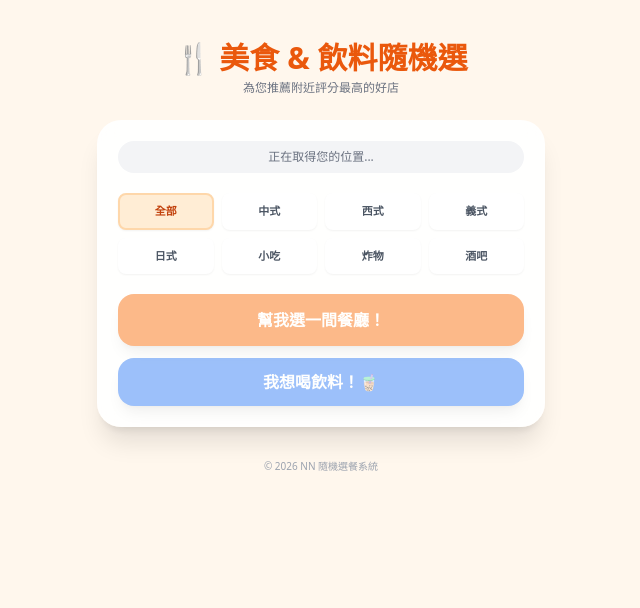
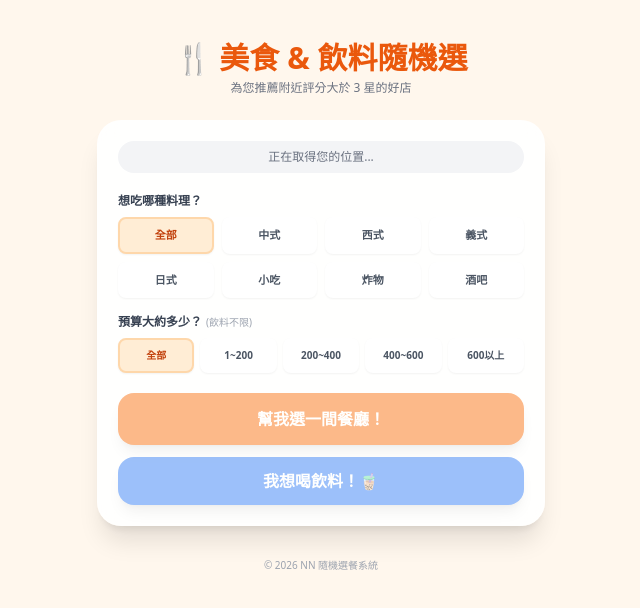
Before and after one commit to Lion04093/NN-food, a plain HTML site: page index.html in a window 1280 px wide. Shown: the whole page, without its empty margins (319-959 px from the left). Drawn offline with nearby package versions, Linux system fonts and the light colour scheme.

Commit message:
Update index.html

```diff
--- a/index.html
+++ b/index.html
@@ -31,12 +31,11 @@
       0% { transform: rotate(0deg); }
       100% { transform: rotate(360deg); }
     }
-    .cuisine-btn.active {
+    .cuisine-btn.active, .price-btn.active {
       background-color: #ffedd5;
       border-color: #fed7aa;
       color: #c2410c;
     }
-    /* 限制評論最多顯示 3 行，多餘的變點點點 */
     .line-clamp-3 {
       display: -webkit-box;
       -webkit-line-clamp: 3;
@@ -49,7 +48,7 @@
 
   <header class="text-center mb-6 animate__animated animate__fadeIn mt-2">
     <h1 class="text-3xl font-black text-orange-600 mb-1">🍴 美食 & 飲料隨機選</h1>
-    <p class="text-gray-500 text-xs">為您推薦附近評分最高的好店</p>
+    <p class="text-gray-500 text-xs">為您推薦附近評分大於 3 星的好店</p>
   </header>
 
   <main class="w-full max-w-md glass-morphism rounded-3xl shadow-xl p-5 mb-8 animate__animated animate__zoomIn">
@@ -58,7 +57,9 @@
       正在取得您的位置...
     </div>
 
-    <div class="mb-5" id="cuisineBox">
+    <!-- 料理選擇器 -->
+    <div class="mb-4" id="cuisineBox">
+      <label class="block text-xs font-bold text-gray-700 mb-2">想吃哪種料理？</label>
       <div class="grid grid-cols-4 gap-2">
         <button onclick="selectCuisine(this, '全部')" class="cuisine-btn active py-2 px-1 text-[11px] rounded-lg border-2 border-orange-200 bg-white text-orange-700 font-bold hover:bg-orange-100 transition-all shadow-sm">全部</button>
         <button onclick="selectCuisine(this, '中式')" class="cuisine-btn py-2 px-1 text-[11px] rounded-lg border-2 border-transparent bg-white text-gray-600 font-bold hover:bg-orange-100 transition-all shadow-sm">中式</button>
@@ -68,6 +69,18 @@
         <button onclick="selectCuisine(this, '小吃')" class="cuisine-btn py-2 px-1 text-[11px] rounded-lg border-2 border-transparent bg-white text-gray-600 font-bold hover:bg-orange-100 transition-all shadow-sm">小吃</button>
         <button onclick="selectCuisine(this, '炸物')" class="cuisine-btn py-2 px-1 text-[11px] rounded-lg border-2 border-transparent bg-white text-gray-600 font-bold hover:bg-orange-100 transition-all shadow-sm">炸物</button>
         <button onclick="selectCuisine(this, '酒吧')" class="cuisine-btn py-2 px-1 text-[11px] rounded-lg border-2 border-transparent bg-white text-gray-600 font-bold hover:bg-orange-100 transition-all shadow-sm">酒吧</button>
+      </div>
+    </div>
+
+    <!-- 價位選擇器 -->
+    <div class="mb-5" id="priceBox">
+      <label class="block text-xs font-bold text-gray-700 mb-2">預算大約多少？<span class="text-[10px] text-gray-400 font-normal ml-1">(飲料不限)</span></label>
+      <div class="grid grid-cols-5 gap-1.5">
+        <button onclick="selectPrice(this, 'all')" class="price-btn active py-2 px-1 text-[10px] rounded-lg border-2 border-orange-200 bg-white text-orange-700 font-bold hover:bg-orange-100 transition-all shadow-sm">全部</button>
+        <button onclick="selectPrice(this, '1')" class="price-btn py-2 px-1 text-[10px] rounded-lg border-2 border-transparent bg-white text-gray-600 font-bold hover:bg-orange-100 transition-all shadow-sm">1~200</button>
+        <button onclick="selectPrice(this, '2')" class="price-btn py-2 px-1 text-[10px] rounded-lg border-2 border-transparent bg-white text-gray-600 font-bold hover:bg-orange-100 transition-all shadow-sm">200~400</button>
+        <button onclick="selectPrice(this, '3')" class="price-btn py-2 px-1 text-[10px] rounded-lg border-2 border-transparent bg-white text-gray-600 font-bold hover:bg-orange-100 transition-all shadow-sm">400~600</button>
+        <button onclick="selectPrice(this, '4')" class="price-btn py-2 px-1 text-[10px] rounded-lg border-2 border-transparent bg-white text-gray-600 font-bold hover:bg-orange-100 transition-all shadow-sm">600以上</button>
       </div>
     </div>
 
@@ -85,10 +98,7 @@
       <p id="loadingText" class="text-orange-600 font-bold text-sm">正在收集店家評價與照片...</p>
     </div>
 
-    <!-- 全新升級的結果卡片 -->
     <div id="resultCard" class="hidden mt-6 bg-white rounded-2xl border border-orange-100 shadow-xl overflow-hidden animate__animated animate__bounceIn">
-
-      <!-- 餐廳圖片區 -->
       <div id="photoContainer" class="w-full h-40 bg-gray-200 relative hidden">
         <img id="resPhoto" src="" class="w-full h-full object-cover" alt="餐廳照片">
         <div class="absolute bottom-0 left-0 w-full bg-gradient-to-t from-black/70 to-transparent p-3 pt-8">
@@ -97,7 +107,6 @@
       </div>
 
       <div class="p-4">
-        <!-- 如果沒有圖片，名稱會顯示在這裡 -->
         <h2 id="resNameNoPhoto" class="text-2xl font-black text-gray-800 mb-2 leading-tight hidden">餐廳名稱</h2>
 
         <div class="flex justify-between items-center mb-3">
@@ -108,7 +117,6 @@
           </div>
         </div>
 
-        <!-- 推薦亮點/摘要 -->
         <div class="bg-orange-50 p-3 rounded-xl mb-4 border border-orange-100">
           <p class="text-xs text-orange-800 font-black mb-1 flex items-center">
             <svg class="w-4 h-4 mr-1" fill="none" stroke="currentColor" viewBox="0 0 24 24" xmlns="http://www.w3.org/2000/svg"><path stroke-linecap="round" stroke-linejoin="round" stroke-width="2" d="M13 10V3L4 14h7v7l9-11h-7z"></path></svg>
@@ -117,7 +125,6 @@
           <p id="resSummary" class="text-xs text-gray-700 font-medium leading-relaxed"></p>
         </div>
 
-        <!-- 評論區 -->
         <div class="space-y-2 mb-5">
           <div class="bg-green-50 border-l-4 border-green-500 p-2.5 rounded-r-xl">
             <span class="text-[10px] font-black text-green-700 bg-green-200 px-1.5 py-0.5 rounded">👍 最高分評論</span>
@@ -156,11 +163,11 @@
       });
     }
 
-    // ⚠️ 請換成您的 GAS 網址 ⚠️
     const GAS_API_URL = "https://script.google.com/macros/s/AKfycbxufIU4ZU4uXKMk8lozqpdQtfihdCwDUuB9NHHybmcMpobuwfbIZVXD2TLHP12qtQ_v/exec";
 
     let userCoords = null;
     let selectedCuisine = '全部';
+    let selectedPrice = 'all';
 
     window.onload = function() {
       if (navigator.geolocation) {
@@ -191,6 +198,15 @@
       btn.classList.add('active', 'border-orange-200', 'bg-orange-100', 'text-orange-700');
     }
 
+    function selectPrice(btn, value) {
+      selectedPrice = value;
+      document.querySelectorAll('.price-btn').forEach(b => {
+        b.classList.remove('active', 'border-orange-200', 'bg-orange-100', 'text-orange-700');
+        b.classList.add('border-transparent', 'bg-white', 'text-gray-600');
+      });
+      btn.classList.add('active', 'border-orange-200', 'bg-orange-100', 'text-orange-700');
+    }
+
     function pick(mode) {
       if (!userCoords) return;
 
@@ -207,7 +223,8 @@
       resultCard.classList.add('hidden');
       errorUI.classList.add('hidden');
 
-      const queryUrl = `${GAS_API_URL}?lat=${userCoords.lat}&lng=${userCoords.lng}&cuisine=${encodeURIComponent(selectedCuisine)}&mode=${mode}`;
+      // 組合 API 請求，把 price 也傳遞過去
+      const queryUrl = `${GAS_API_URL}?lat=${userCoords.lat}&lng=${userCoords.lng}&cuisine=${encodeURIComponent(selectedCuisine)}&mode=${mode}&price=${selectedPrice}`;
 
       fetch(queryUrl)
         .then(res => res.json())
@@ -219,7 +236,6 @@
           if (response.success) {
             const data = response.data;
 
-            // 處理圖片顯示邏輯
             if (data.photoUrl) {
               document.getElementById('resPhoto').src = data.photoUrl;
               document.getElementById('photoContainer').classList.remove('hidden');
```
